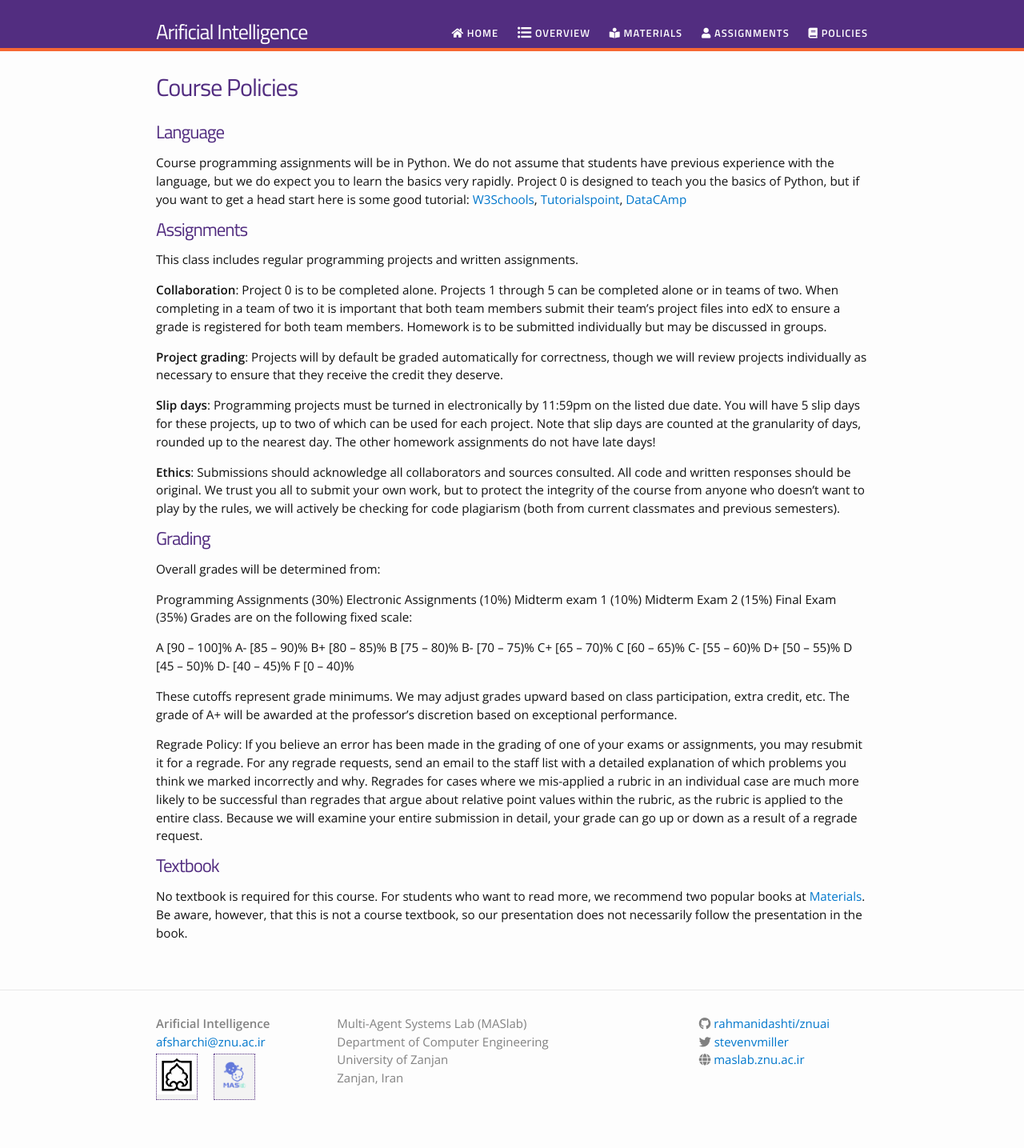
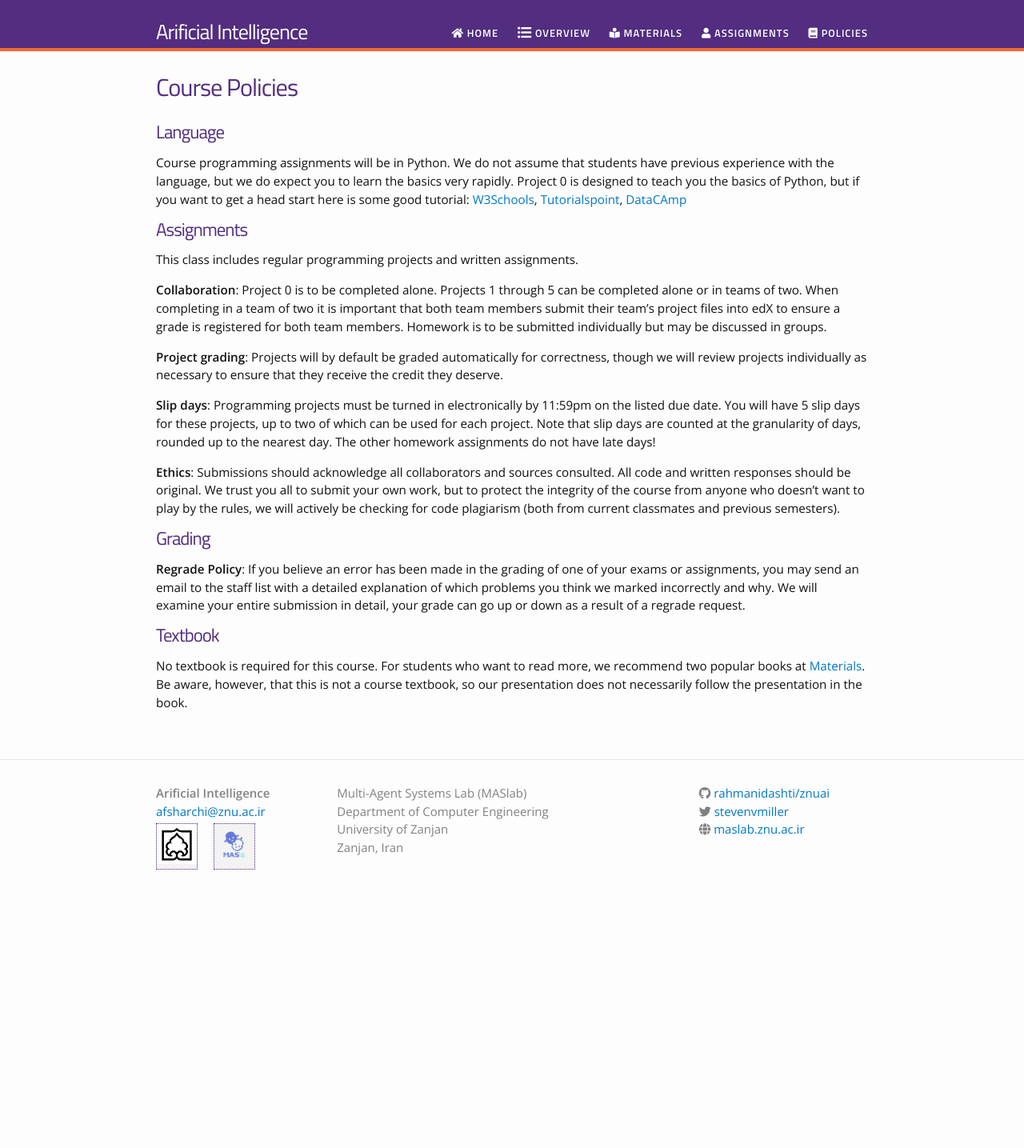
Before and after one commit to rahmanidashti/znuai, a Jekyll site: the page built from policies.md, in a window 1280 px wide. Shown: the whole page at 80% size. Built offline with Jekyll 4.4.1, drawn with Linux system fonts in a browser that asks for light colours; nearby versions of some CDN libraries; after the commit the page ends 1147 px from its top, so only the background shows below that.

Commit message:
Update policies.md

```diff
--- a/policies.md
+++ b/policies.md
@@ -19,31 +19,8 @@ __Slip days__: Programming projects must be turned in electronically by 11:59pm
 __Ethics__: Submissions should acknowledge all collaborators and sources consulted. All code and written responses should be original. We trust you all to submit your own work, but to protect the integrity of the course from anyone who doesn’t want to play by the rules, we will actively be checking for code plagiarism (both from current classmates and previous semesters).
 
 # Grading
-Overall grades will be determined from:
 
-Programming Assignments (30%)
-Electronic Assignments (10%)
-Midterm exam 1 (10%)
-Midterm Exam 2 (15%)
-Final Exam (35%)
-Grades are on the following fixed scale:
-
-A	[90 – 100]%
-A-	[85 – 90)%
-B+	[80 – 85)%
-B	[75 – 80)%
-B-	[70 – 75)%
-C+	[65 – 70)%
-C	[60 – 65)%
-C-	[55 – 60)%
-D+	[50 – 55)%
-D	[45 – 50)%
-D-	[40 – 45)%
-F	[0 – 40)%
-
-These cutoffs represent grade minimums. We may adjust grades upward based on class participation, extra credit, etc. The grade of A+ will be awarded at the professor’s discretion based on exceptional performance.
-
-Regrade Policy: If you believe an error has been made in the grading of one of your exams or assignments, you may resubmit it for a regrade. For any regrade requests, send an email to the staff list with a detailed explanation of which problems you think we marked incorrectly and why. Regrades for cases where we mis-applied a rubric in an individual case are much more likely to be successful than regrades that argue about relative point values within the rubric, as the rubric is applied to the entire class. Because we will examine your entire submission in detail, your grade can go up or down as a result of a regrade request.
+__Regrade Policy__: If you believe an error has been made in the grading of one of your exams or assignments, you may send an email to the staff list with a detailed explanation of which problems you think we marked incorrectly and why. We will examine your entire submission in detail, your grade can go up or down as a result of a regrade request.
 
 # Textbook
 No textbook is required for this course. For students who want to read more, we recommend two popular books at [Materials](https://rahmanidashti.github.io/znuai/materials/). Be aware, however, that this is not a course textbook, so our presentation does not necessarily follow the presentation in the book.
```
